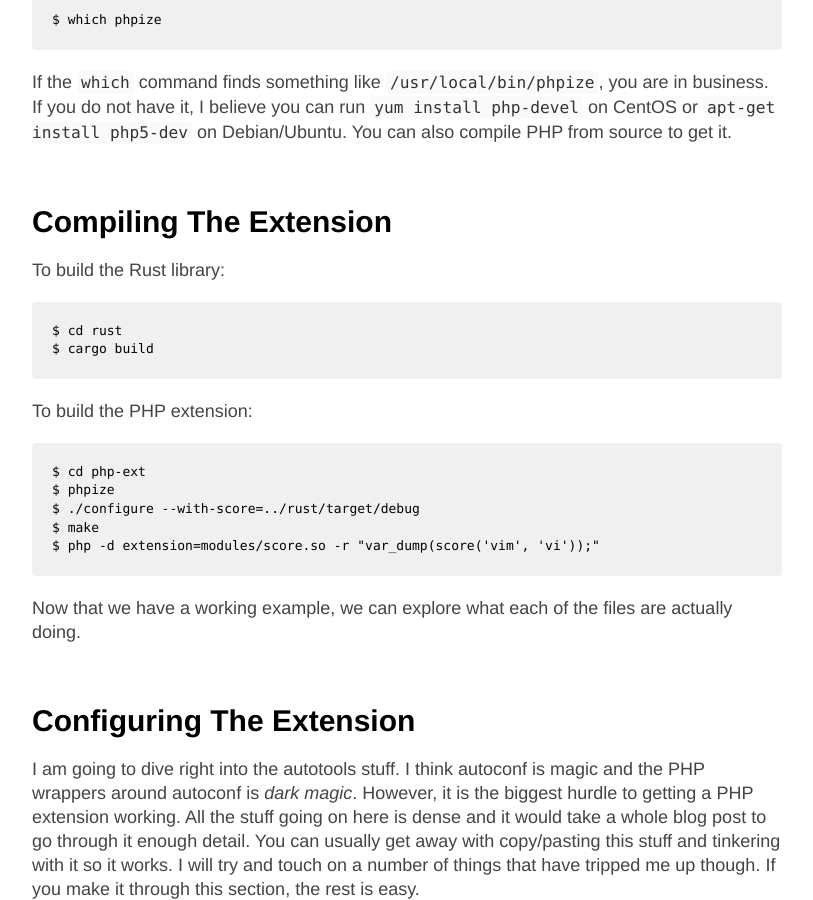
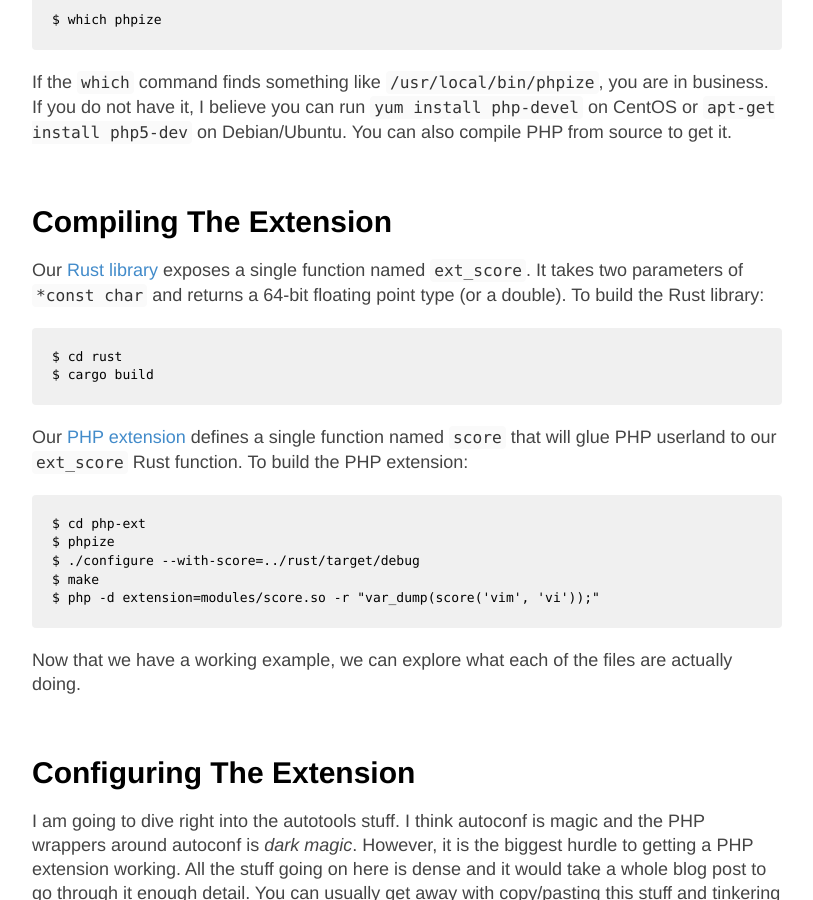
Before and after one commit to hjr3/hjr3.github.io, a Jekyll site: the page built from _posts/2015-08-03-creating-a-php-extension-to-rust.md, in a window 1280 px wide and 900 px high, scrolled down 548 px. Shown: the whole window, without its empty margins (233-1046 px from the left). Built offline with Jekyll 4.4.1, drawn with Linux system fonts in a browser that asks for light colours; Markdown is read by kramdown in place of the engine named in the settings.

Commit message:
Add a little more context for Rust and PHP

````diff
--- a/_posts/2015-08-03-creating-a-php-extension-to-rust.md
+++ b/_posts/2015-08-03-creating-a-php-extension-to-rust.md
@@ -22,14 +22,14 @@ If the `which` command finds something like `/usr/local/bin/phpize`, you are in
 
 ## Compiling The Extension
 
-To build the Rust library:
+Our [Rust library][Rust library] exposes a single function named `ext_score`. It takes two parameters of `*const char` and returns a 64-bit floating point type (or a double). To build the Rust library:
 
 ```
 $ cd rust
 $ cargo build
 ```
 
-To build the PHP extension:
+Our [PHP extension][PHP extension] defines a single function named `score` that will glue PHP userland to our `ext_score` Rust function. To build the PHP extension:
 
 ```
 $ cd php-ext
@@ -234,6 +234,8 @@ If you are really serious about building PHP extensions, I suggest purchasing Sa
 
 [working example]: https://github.com/hjr3/rust-php-ext
 [Rust selecta port]: https://github.com/hjr3/selecta/tree/php-ext
+[Rust library]: https://github.com/hjr3/rust-php-ext/blob/master/rust/src/lib.rs
+[PHP extension]: https://github.com/hjr3/rust-php-ext/blob/master/php-ext/score.c
 [ext_skel]: https://github.com/php/php-src/blob/master/ext/ext_skel
 [I did]: https://github.com/hjr3/selecta/commit/b48de0ae95618447a5d237bf48e2dbd8ac45e203#diff-ec28c2fa28e17d40dbe2bee40768b51fR7
 [score.c]: https://github.com/hjr3/rust-php-ext/blob/master/php-ext/score.c
````
